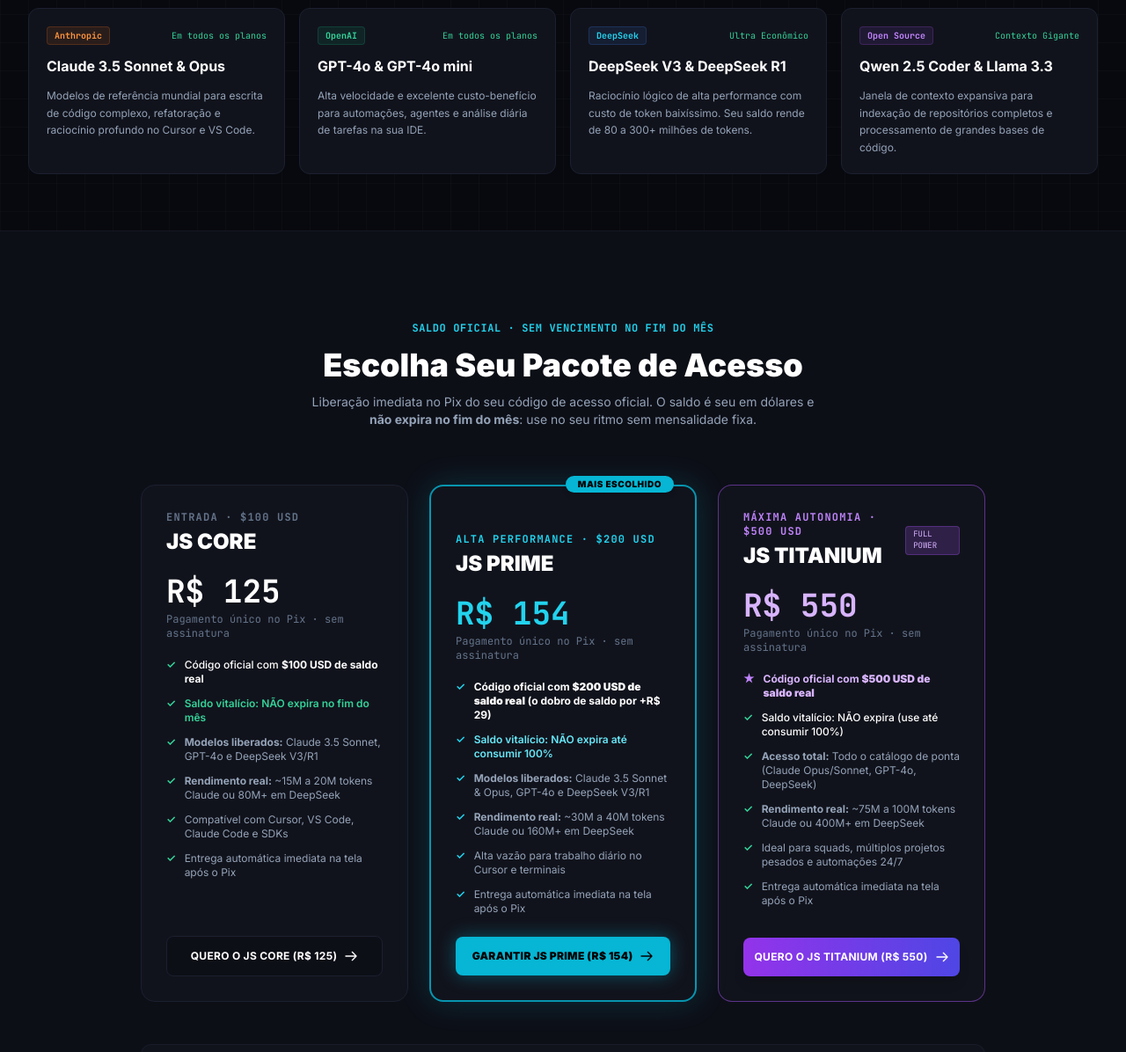
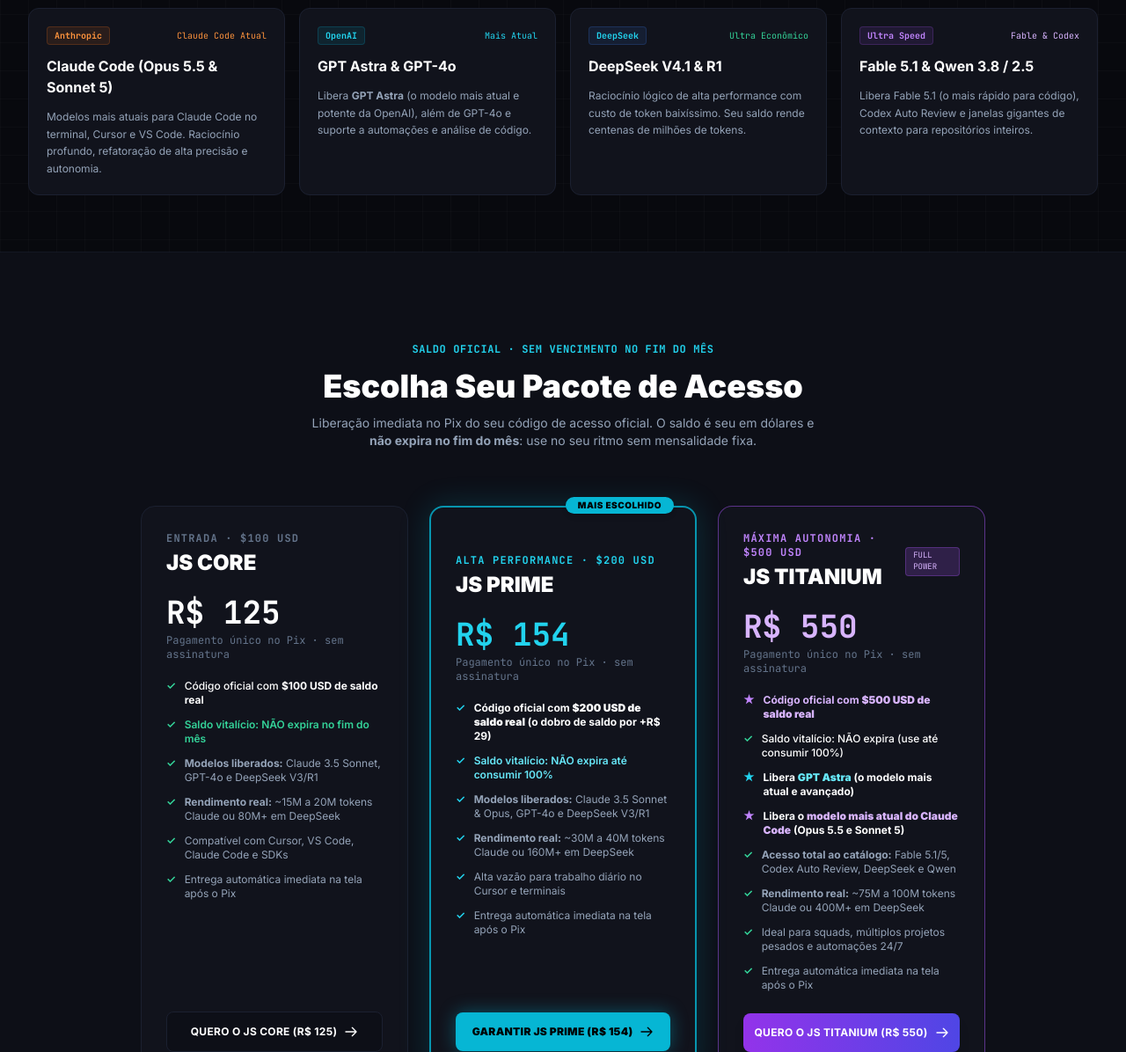
Before and after one commit to jaislanmkt2026-prog/js-ai, a website: page src/public/index.html in a window 1280 px wide. Shown: the part 1520-2716 px from the top of the page at 88% size. Drawn offline with nearby package versions, Linux system fonts and the light colour scheme.

Commit message:
feat: destacar GPT Astra e modelo mais atual do Claude Code no Titanium e ecossistema

```diff
--- a/src/public/index.html
+++ b/src/public/index.html
@@ -346,19 +346,19 @@
         <div class="p-5 rounded-xl bg-dev-card border border-dev-border space-y-3">
           <div class="flex items-center justify-between">
             <span class="px-2 py-0.5 rounded text-[10px] font-mono bg-orange-500/10 text-orange-400 border border-orange-500/20 font-bold">Anthropic</span>
-            <span class="text-[10px] text-emerald-400 font-mono">Em todos os planos</span>
+            <span class="text-[10px] text-orange-400 font-mono">Claude Code Atual</span>
           </div>
-          <div class="font-bold text-white text-base">Claude 3.5 Sonnet & Opus</div>
-          <p class="text-xs text-dev-textSecondary leading-relaxed">Modelos de referência mundial para escrita de código complexo, refatoração e raciocínio profundo no Cursor e VS Code.</p>
+          <div class="font-bold text-white text-base">Claude Code (Opus 5.5 & Sonnet 5)</div>
+          <p class="text-xs text-dev-textSecondary leading-relaxed">Modelos mais atuais para Claude Code no terminal, Cursor e VS Code. Raciocínio profundo, refatoração de alta precisão e autonomia.</p>
         </div>
 
         <div class="p-5 rounded-xl bg-dev-card border border-dev-border space-y-3">
           <div class="flex items-center justify-between">
-            <span class="px-2 py-0.5 rounded text-[10px] font-mono bg-emerald-500/10 text-emerald-400 border border-emerald-500/20 font-bold">OpenAI</span>
-            <span class="text-[10px] text-emerald-400 font-mono">Em todos os planos</span>
+            <span class="px-2 py-0.5 rounded text-[10px] font-mono bg-cyan-500/10 text-cyan-400 border border-cyan-500/20 font-bold">OpenAI</span>
+            <span class="text-[10px] text-cyan-400 font-mono">Mais Atual</span>
           </div>
-          <div class="font-bold text-white text-base">GPT-4o & GPT-4o mini</div>
-          <p class="text-xs text-dev-textSecondary leading-relaxed">Alta velocidade e excelente custo-benefício para automações, agentes e análise diária de tarefas na sua IDE.</p>
+          <div class="font-bold text-white text-base">GPT Astra & GPT-4o</div>
+          <p class="text-xs text-dev-textSecondary leading-relaxed">Libera <strong>GPT Astra</strong> (o modelo mais atual e potente da OpenAI), além de GPT-4o e suporte a automações e análise de código.</p>
         </div>
 
         <div class="p-5 rounded-xl bg-dev-card border border-dev-border space-y-3">
@@ -366,17 +366,17 @@
             <span class="px-2 py-0.5 rounded text-[10px] font-mono bg-blue-500/10 text-cyan-400 border border-blue-500/20 font-bold">DeepSeek</span>
             <span class="text-[10px] text-emerald-400 font-mono">Ultra Econômico</span>
           </div>
-          <div class="font-bold text-white text-base">DeepSeek V3 & DeepSeek R1</div>
-          <p class="text-xs text-dev-textSecondary leading-relaxed">Raciocínio lógico de alta performance com custo de token baixíssimo. Seu saldo rende de 80 a 300+ milhões de tokens.</p>
+          <div class="font-bold text-white text-base">DeepSeek V4.1 & R1</div>
+          <p class="text-xs text-dev-textSecondary leading-relaxed">Raciocínio lógico de alta performance com custo de token baixíssimo. Seu saldo rende centenas de milhões de tokens.</p>
         </div>
 
         <div class="p-5 rounded-xl bg-dev-card border border-dev-border space-y-3">
           <div class="flex items-center justify-between">
-            <span class="px-2 py-0.5 rounded text-[10px] font-mono bg-purple-500/10 text-purple-400 border border-purple-500/20 font-bold">Open Source</span>
-            <span class="text-[10px] text-emerald-400 font-mono">Contexto Gigante</span>
+            <span class="px-2 py-0.5 rounded text-[10px] font-mono bg-purple-500/10 text-purple-400 border border-purple-500/20 font-bold">Ultra Speed</span>
+            <span class="text-[10px] text-purple-300 font-mono">Fable & Codex</span>
           </div>
-          <div class="font-bold text-white text-base">Qwen 2.5 Coder & Llama 3.3</div>
-          <p class="text-xs text-dev-textSecondary leading-relaxed">Janela de contexto expansiva para indexação de repositórios completos e processamento de grandes bases de código.</p>
+          <div class="font-bold text-white text-base">Fable 5.1 & Qwen 3.8 / 2.5</div>
+          <p class="text-xs text-dev-textSecondary leading-relaxed">Libera Fable 5.1 (o mais rápido para código), Codex Auto Review e janelas gigantes de contexto para repositórios inteiros.</p>
         </div>
 
       </div>
@@ -528,8 +528,16 @@
                 <span class="text-white font-medium">Saldo vitalício: NÃO expira (use até consumir 100%)</span>
               </li>
               <li class="flex items-start gap-2.5">
+                <span class="text-cyan-400 font-bold">★</span>
+                <span class="text-white font-bold">Libera <strong class="text-cyan-300">GPT Astra</strong> (o modelo mais atual e avançado)</span>
+              </li>
+              <li class="flex items-start gap-2.5">
+                <span class="text-purple-400 font-bold">★</span>
+                <span class="text-white font-bold">Libera o <strong class="text-purple-300">modelo mais atual do Claude Code</strong> (Opus 5.5 e Sonnet 5)</span>
+              </li>
+              <li class="flex items-start gap-2.5">
                 <span class="text-emerald-400 font-bold">✓</span>
-                <span><strong>Acesso total:</strong> Todo o catálogo de ponta (Claude Opus/Sonnet, GPT-4o, DeepSeek)</span>
+                <span><strong>Acesso total ao catálogo:</strong> Fable 5.1/5, Codex Auto Review, DeepSeek e Qwen</span>
               </li>
               <li class="flex items-start gap-2.5">
                 <span class="text-emerald-400 font-bold">✓</span>
```
Also changed, not shown: src/server.mjs (+5 -3 lines).
